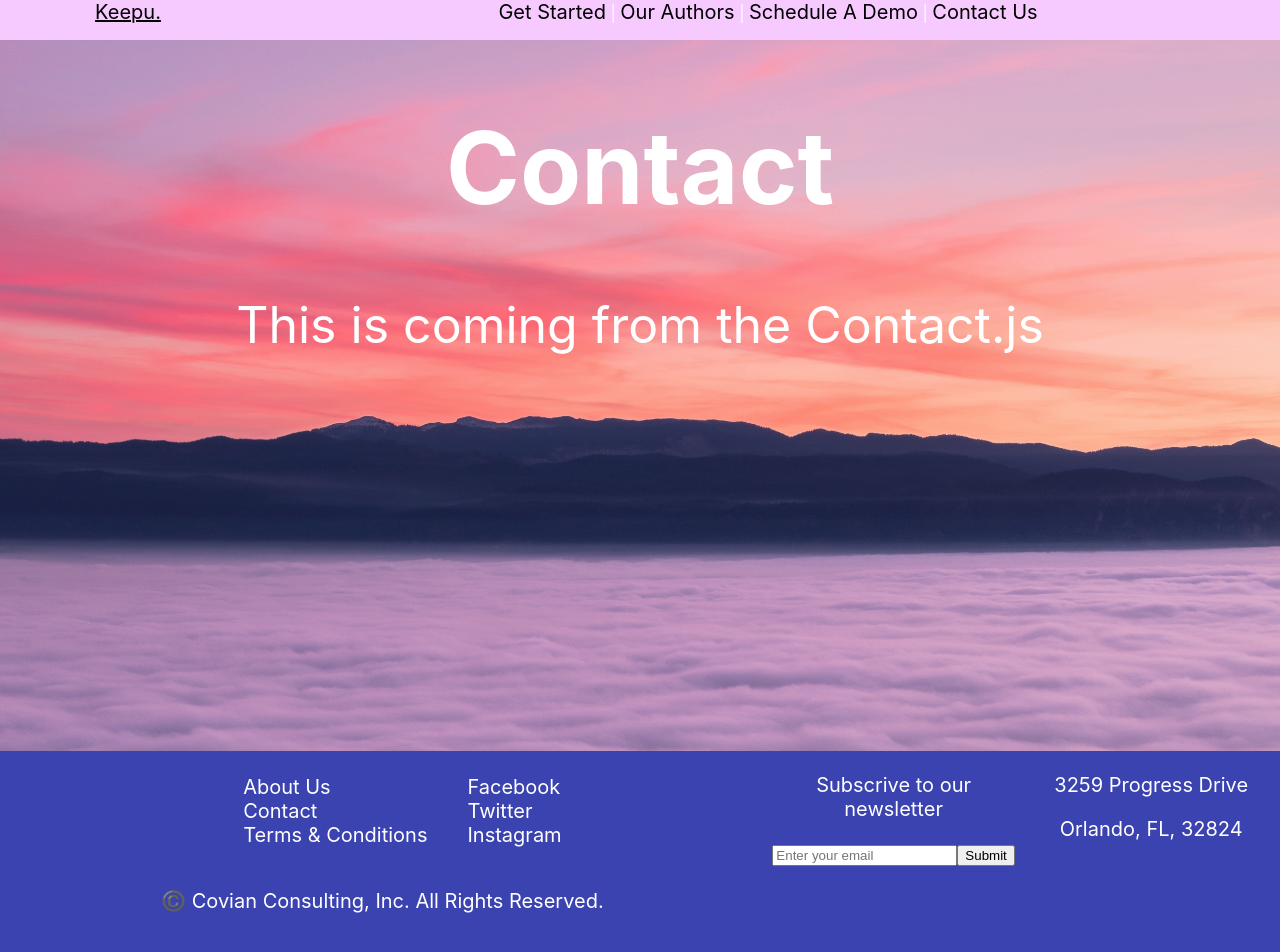
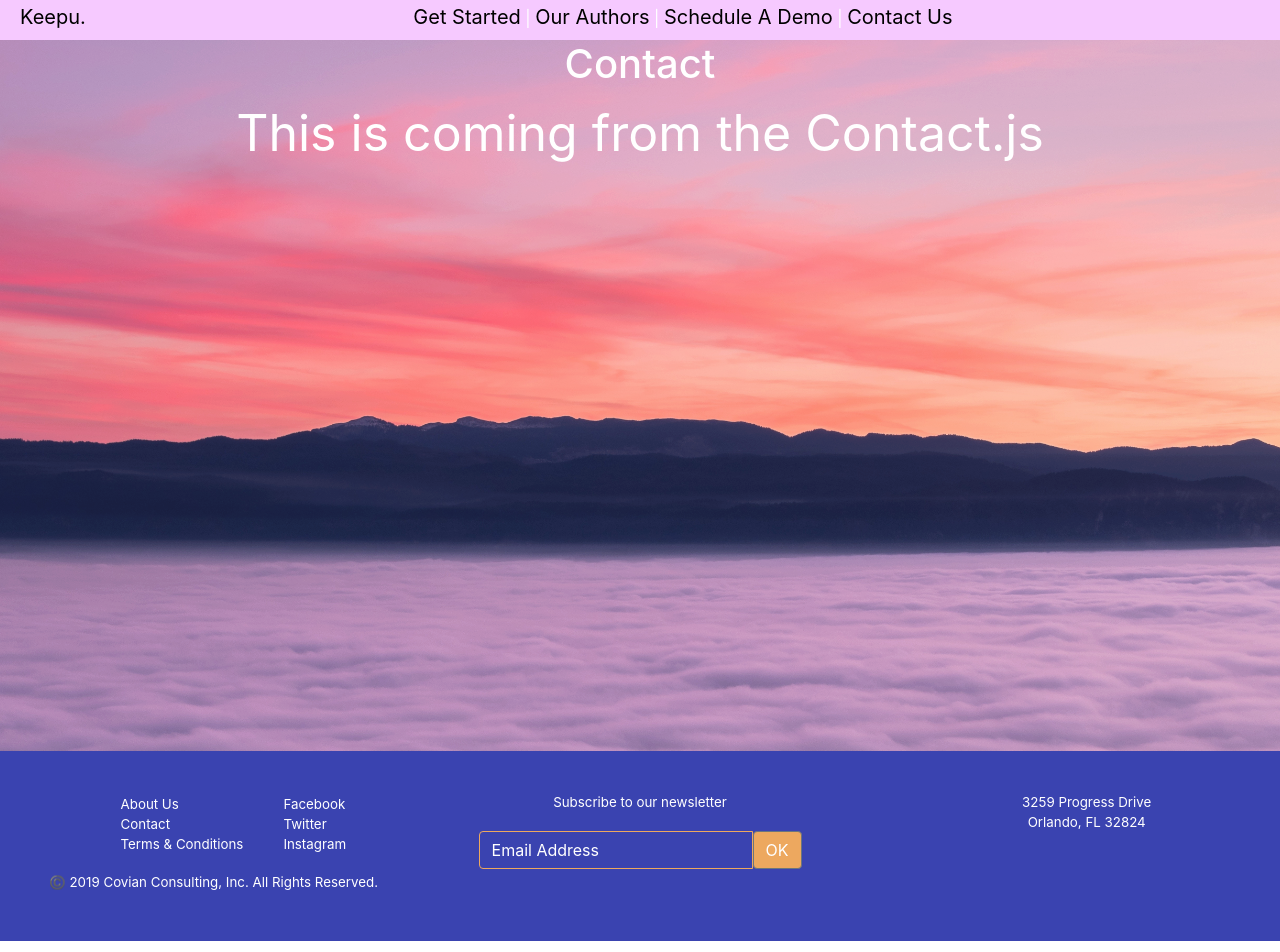
Before and after one commit to cortes-web-tech/COP4331-large-project, a React (Create React App) app in the folder website/: page /contact in a window 1280 px wide. Shown: the top 952 px of the page. Built offline with nearby package versions, Linux system fonts and the light colour scheme.

Commit message:
CSS/Typo Fixes
-Nav Bar Centered
-Background Image no longer repeat
-Footer Centered and Styled

```diff
--- a/website/package.json
+++ b/website/package.json
@@ -3,6 +3,7 @@
   "version": "0.1.0",
   "private": true,
   "dependencies": {
+    "bootstrap": "^4.3.1",
     "react": "^16.8.3",
     "react-dom": "^16.8.3",
     "react-parallax": "^2.1.0",
--- a/website/src/App.css
+++ b/website/src/App.css
@@ -51,7 +51,7 @@
 }
 
 .box1{
-  flex:3;
+  flex:1;
   display: flex;
   flex-direction: column;
   align-items: center;
--- a/website/src/App.js
+++ b/website/src/App.js
@@ -67,7 +67,8 @@ var pageStyle = {
   marginRight: "auto",
   // height: "900px",
   backgroundImage: "url(" + Background +")",
-
+  backgroundSize: "cover"
 }
 
+
 export default App;
--- a/website/src/components/layout/Footer.js
+++ b/website/src/components/layout/Footer.js
@@ -1,6 +1,6 @@
 import React from 'react';
 import './../../App.css';
-import { Container, Row, Col} from 'reactstrap';
+import { Container, Row, Col, Button,  InputGroup, Input,} from 'reactstrap';
 
 
 function Footer(){
@@ -20,33 +20,61 @@ function Footer(){
 
       <div style ={footerStyle} className="footerContainer">
         <div className="box1">
+        < br/>
+        < br/>
+
           <div className="pageLinks">
           <ul style={linkStyle}>{listItems}</ul>
           <ul style={linkStyle}>{listItems2}</ul>
           </div>
-          <p>©️ Covian Consulting, Inc. All Rights Reserved.</p>
+          <p>©️ 2019 Covian Consulting, Inc. All Rights Reserved.</p>
         </div>
         <div className="box2">
-          <p>Subscrive to our newsletter</p>
+        < br/>
+        < br/>
+
+          <p>Subscribe to our newsletter</p>
           <form>
             <label>
-              <input placeholder="Enter your email" type="text" name="name" />
-              <input type="submit" value="Submit"/>
+              <InputGroup>
+                <Input id="emailInputStyle" style={emailInputStyle} placeholder="Email Address"/>
+                <Button style={buttonStyle}>OK</Button>
+              </InputGroup>
             </label>
+
           </form>
         </div>
         <div className="box3">
-          <p>3259 Progress Drive</p>
-          <p>Orlando, FL, 32824</p>
+        < br/>
+        < br/>
+          <ul style={addressStyle}>
+          <li>3259 Progress Drive</li>
+          <li>Orlando, FL 32824</li>
+          </ul>
+
         </div>
-      </div>
+        </div>
 
       // */}
   )
 
 }
+const addressStyle = {
+  listStyleType:'none',
+}
+const emailInputStyle = {
+  backgroundColor:"#3a43b0",
+  borderColor:"#EDA85F",
+  color:'white',
 
+}
+
+const buttonStyle = {
+  backgroundColor:'#EDA85F',
+  position:'relative',
+}
 const linkStyle = {
+
   listStyle: 'none',
   textAlign: 'left'
 }
@@ -54,8 +82,10 @@ const linkStyle = {
 const footerStyle = {
   opacity: '1.0',
   background: "#3a43b0",
-  height: "250px",
+  height: "190px",
   color: '#ffffff',
-  fontSize: "20px",
+  fontSize:'10pt'
 }
+
+
 export default Footer
--- a/website/src/components/layout/Header.js
+++ b/website/src/components/layout/Header.js
@@ -4,8 +4,8 @@ import './../../App.css';
 
 function Header(){
   return(
-    <header className="headerContainer">
-      <div className="headerLogo">
+    <header className="headerContainer" style={headerStyle}>
+      <div className="headerLogo" style={logoStyle}>
         <Link style={h1Style} to="/">Keepu.</Link>
       </div>
       <div className="headerLinks">
@@ -24,9 +24,16 @@ const linkStyle = {
 
 const h1Style = {
   fontSize: "20px",
-  color: 'black'
+  color: 'black',
+  textDecoration: 'none'
 }
 
-
-
+const headerStyle = {
+  display: "block",
+  paddingTop: '2px'
+}
+const logoStyle = {
+  float: 'left',
+  paddingLeft: '20px',
+}
 export default Header
--- a/website/src/index.css
+++ b/website/src/index.css
@@ -12,3 +12,6 @@ code {
   font-family: source-code-pro, Menlo, Monaco, Consolas, "Courier New",
     monospace;
 }
+#emailInputStyle::placeholder {
+  color:white;
+}
--- a/website/src/index.js
+++ b/website/src/index.js
@@ -3,6 +3,7 @@ import ReactDOM from 'react-dom';
 import './index.css';
 import App from './App';
 import * as serviceWorker from './serviceWorker';
+import 'bootstrap/dist/css/bootstrap.min.css';
 
 ReactDOM.render(<App />, document.getElementById('root'));
 
```
Also changed, not shown: 1 other file (tests, documents, lock files or other folders).
